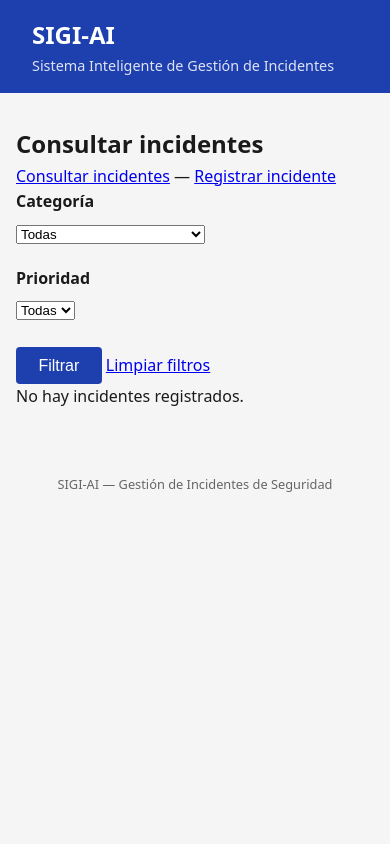
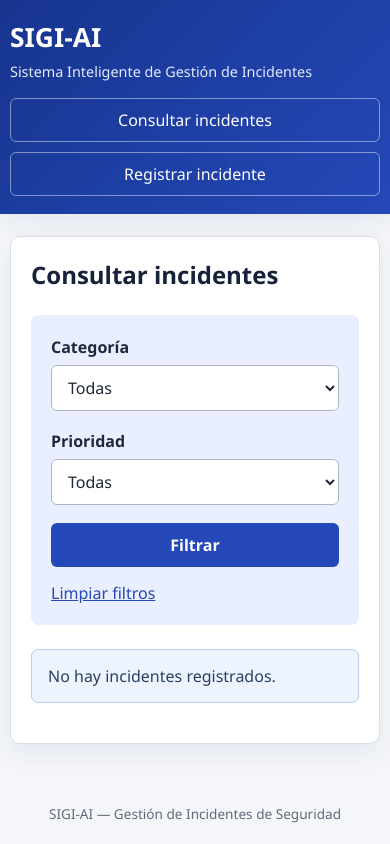
Before and after one commit to GabryelT/SIGI-AI, a Flask app: page /incidents in a window 390 px wide. Run offline with Flask 3, Linux system fonts and the light colour scheme; data that the repository does not hold is empty.

Commit message:
feat: complete responsive UI and security hardening

```diff
--- a/app/static/css/styles.css
+++ b/app/static/css/styles.css
@@ -1,138 +1,439 @@
-/* styles.css — estilos base de SIGI-AI (diseño final: Tarea 6) */
-
-/* ── Reset mínimo ─────────────────────────────────────────────────────────── */
-*, *::before, *::after {
-    box-sizing: border-box;
-    margin: 0;
-    padding: 0;
+:root {
+    --primary: #2448b8;
+    --primary-dark: #17358f;
+    --primary-light: #e9efff;
+    --background: #f4f6fa;
+    --surface: #ffffff;
+    --text: #1f2937;
+    --muted: #5f6b7a;
+    --border: #d8dee9;
+    --success: #087a55;
+    --success-bg: #d8f7e9;
+    --danger: #b42318;
+    --danger-bg: #fee4e2;
+    --warning: #8a5700;
+    --warning-bg: #fff0bf;
+    --shadow: 0 8px 24px rgba(26, 45, 90, 0.08);
 }
 
-/* ── Tipografía y layout general ──────────────────────────────────────────── */
-body {
-    font-family: system-ui, -apple-system, sans-serif;
-    font-size: 1rem;
-    line-height: 1.6;
-    color: #1a1a1a;
-    background-color: #f5f5f5;
+* {
+    box-sizing: border-box;
 }
 
-header {
-    background-color: #1e40af;
-    color: #ffffff;
-    padding: 1rem 2rem;
+html {
+    min-height: 100%;
 }
 
-header h1 {
-    font-size: 1.5rem;
+body {
+    min-height: 100vh;
+    margin: 0;
+    display: flex;
+    flex-direction: column;
+    color: var(--text);
+    background: var(--background);
+    font-family: "Segoe UI", Arial, sans-serif;
+    line-height: 1.5;
 }
 
-header p {
-    font-size: 0.9rem;
-    opacity: 0.85;
+a {
+    color: var(--primary);
 }
 
-main {
-    max-width: 800px;
-    margin: 2rem auto;
-    padding: 0 1rem;
+a:hover {
+    color: var(--primary-dark);
 }
 
-footer {
-    text-align: center;
-    padding: 1rem;
-    font-size: 0.8rem;
-    color: #666;
-    margin-top: 3rem;
+.container {
+    width: min(1180px, calc(100% - 32px));
+    margin-inline: auto;
 }
 
-/* ── Sección de formulario ────────────────────────────────────────────────── */
-.form-section h2 {
-    margin-bottom: 1.25rem;
-    font-size: 1.25rem;
+/* Accesibilidad */
+
+.skip-link {
+    position: absolute;
+    top: -60px;
+    left: 16px;
+    z-index: 1000;
+    padding: 10px 16px;
+    color: #ffffff;
+    background: #000000;
+    border-radius: 4px;
 }
 
+.skip-link:focus {
+    top: 12px;
+}
+
+/* Encabezado y navegación */
+
+.site-header {
+    color: #ffffff;
+    background: linear-gradient(135deg, var(--primary-dark), var(--primary));
+    box-shadow: var(--shadow);
+}
+
+.header-content {
+    min-height: 100px;
+    display: flex;
+    align-items: center;
+    justify-content: space-between;
+    gap: 32px;
+}
+
+.site-identity h1 {
+    margin: 0;
+    font-size: 1.65rem;
+}
+
+.site-identity h1 a {
+    color: #ffffff;
+    text-decoration: none;
+}
+
+.site-identity p {
+    margin: 3px 0 0;
+    color: #e4eaff;
+    font-size: 0.9rem;
+}
+
+.main-nav {
+    display: flex;
+    flex-wrap: wrap;
+    gap: 10px;
+}
+
+.main-nav a {
+    padding: 9px 14px;
+    color: #ffffff;
+    text-decoration: none;
+    border: 1px solid rgba(255, 255, 255, 0.45);
+    border-radius: 6px;
+}
+
+.main-nav a:hover,
+.main-nav a:focus-visible {
+    color: #ffffff;
+    background: rgba(255, 255, 255, 0.15);
+}
+
+/* Contenido */
+
+.site-main {
+    flex: 1;
+    padding-block: 38px;
+}
+
+.form-section,
+.list-section,
+.error-page {
+    padding: 28px;
+    background: var(--surface);
+    border: 1px solid var(--border);
+    border-radius: 10px;
+    box-shadow: var(--shadow);
+}
+
+.form-section {
+    max-width: 760px;
+    margin-inline: auto;
+}
+
+h2 {
+    margin-top: 0;
+    margin-bottom: 22px;
+    color: #17213a;
+}
+
+/* Formularios */
+
 .form-group {
-    margin-bottom: 1.25rem;
+    margin-bottom: 18px;
 }
 
 .form-group label {
     display: block;
+    margin-bottom: 6px;
     font-weight: 600;
-    margin-bottom: 0.35rem;
 }
 
-.form-group input[type="text"],
-.form-group input[type="date"],
-.form-group textarea {
+input,
+textarea,
+select {
     width: 100%;
-    padding: 0.5rem 0.75rem;
-    border: 1px solid #ccc;
-    border-radius: 4px;
-    font-size: 1rem;
-    font-family: inherit;
+    padding: 10px 12px;
+    color: var(--text);
+    background: #ffffff;
+    border: 1px solid #aeb7c6;
+    border-radius: 6px;
+    font: inherit;
 }
 
-.form-group textarea {
+textarea {
     resize: vertical;
 }
 
-.form-group small {
-    display: block;
-    color: #555;
-    font-size: 0.8rem;
-    margin-top: 0.25rem;
+input:focus,
+textarea:focus,
+select:focus,
+button:focus-visible,
+a:focus-visible {
+    outline: 3px solid rgba(36, 72, 184, 0.28);
+    outline-offset: 2px;
+    border-color: var(--primary);
 }
 
-/* ── Botón de envío ───────────────────────────────────────────────────────── */
-.form-actions {
-    margin-top: 1.5rem;
+small,
+.required-note {
+    color: var(--muted);
 }
 
-.form-actions button {
-    background-color: #1e40af;
+.required {
+    color: var(--danger);
+}
+
+.form-actions {
+    display: flex;
+    align-items: center;
+    flex-wrap: wrap;
+    gap: 14px;
+}
+
+button,
+.button-link {
+    display: inline-block;
+    padding: 10px 18px;
     color: #ffffff;
-    border: none;
-    padding: 0.6rem 1.4rem;
-    font-size: 1rem;
-    border-radius: 4px;
+    background: var(--primary);
+    border: 0;
+    border-radius: 6px;
+    font: inherit;
+    font-weight: 600;
+    text-decoration: none;
     cursor: pointer;
 }
 
-.form-actions button:hover {
-    background-color: #1e3a8a;
+button:hover,
+.button-link:hover {
+    color: #ffffff;
+    background: var(--primary-dark);
 }
 
-/* ── Nota de campos obligatorios ──────────────────────────────────────────── */
-.required {
-    color: #c0392b;
+/* Filtros */
+
+.filter-form {
+    display: grid;
+    grid-template-columns: minmax(200px, 1fr) minmax(180px, 1fr) auto;
+    align-items: end;
+    gap: 18px;
+    margin-bottom: 24px;
+    padding: 20px;
+    background: var(--primary-light);
+    border-radius: 8px;
 }
 
-.required-note {
-    font-size: 0.8rem;
-    color: #555;
-    margin-top: 1rem;
+.filter-form .form-group {
+    margin: 0;
 }
 
-/* ── Alertas ──────────────────────────────────────────────────────────────── */
-.alert {
-    padding: 0.85rem 1rem;
-    border-radius: 4px;
-    margin-bottom: 1.25rem;
+/* Mensajes */
+
+.alert,
+.info-message {
+    margin-bottom: 20px;
+    padding: 14px 16px;
+    border: 1px solid;
+    border-radius: 7px;
+}
+
+.alert ul {
+    margin-bottom: 0;
+}
+
+.alert-error {
+    color: var(--danger);
+    background: var(--danger-bg);
+    border-color: #f5a6a0;
 }
 
 .alert-success {
-    background-color: #d1fae5;
-    border: 1px solid #6ee7b7;
-    color: #065f46;
+    color: var(--success);
+    background: var(--success-bg);
+    border-color: #7cdbb7;
 }
 
-.alert-error {
-    background-color: #fee2e2;
-    border: 1px solid #fca5a5;
-    color: #991b1b;
+.info-message {
+    color: #29405f;
+    background: #edf4ff;
+    border-color: #b7cdf5;
 }
 
-.alert-error ul {
-    margin-top: 0.5rem;
-    padding-left: 1.25rem;
+/* Tabla */
+
+.table-wrapper {
+    width: 100%;
+    overflow-x: auto;
+    background: #ffffff;
+    border: 1px solid var(--border);
+    border-radius: 8px;
 }
+
+.incidents-table {
+    width: 100%;
+    min-width: 1180px;
+    border-collapse: collapse;
+}
+
+.incidents-table th,
+.incidents-table td {
+    padding: 12px;
+    text-align: left;
+    vertical-align: top;
+    border-bottom: 1px solid var(--border);
+}
+
+.incidents-table th {
+    color: #17213a;
+    background: #e9efff;
+    font-size: 0.9rem;
+    white-space: nowrap;
+}
+
+.incidents-table tbody tr:nth-child(even) {
+    background: #f8faff;
+}
+
+.incidents-table tbody tr:hover {
+    background: #eef3ff;
+}
+
+.incidents-table td:nth-child(2) {
+    min-width: 170px;
+    font-weight: 600;
+}
+
+.incidents-table td:nth-child(3),
+.incidents-table td:nth-child(9) {
+    min-width: 260px;
+}
+
+.incidents-table td:nth-child(6),
+.incidents-table td:nth-child(7) {
+    min-width: 170px;
+}
+
+.incidents-table time {
+    white-space: nowrap;
+}
+
+/* Prioridades */
+
+.priority-badge {
+    display: inline-block;
+    min-width: 62px;
+    padding: 4px 10px;
+    text-align: center;
+    font-weight: 700;
+    border-radius: 999px;
+}
+
+.priority-alta {
+    color: #9b1c14;
+    background: #ffd8d5;
+}
+
+.priority-media {
+    color: var(--warning);
+    background: var(--warning-bg);
+}
+
+.priority-baja {
+    color: #08633f;
+    background: #cff3df;
+}
+
+/* Páginas de error */
+
+.error-page {
+    max-width: 700px;
+    margin-inline: auto;
+    text-align: center;
+}
+
+.error-code {
+    margin: 0;
+    color: var(--primary);
+    font-size: 4rem;
+    font-weight: 800;
+}
+
+.error-page .button-link {
+    margin-top: 12px;
+}
+
+/* Pie de página */
+
+.site-footer {
+    padding: 20px 0;
+    color: var(--muted);
+    text-align: center;
+    font-size: 0.85rem;
+}
+
+.site-footer p {
+    margin: 0;
+}
+
+/* Adaptación para celulares */
+
+@media (max-width: 768px) {
+    .header-content {
+        padding-block: 18px;
+        align-items: flex-start;
+        flex-direction: column;
+        gap: 16px;
+    }
+
+    .main-nav {
+        width: 100%;
+    }
+
+    .main-nav a {
+        flex: 1;
+        text-align: center;
+    }
+
+    .site-main {
+        padding-block: 22px;
+    }
+
+    .form-section,
+    .list-section,
+    .error-page {
+        padding: 20px;
+    }
+
+    .filter-form {
+        grid-template-columns: 1fr;
+    }
+
+    .filter-form .form-actions {
+        align-items: flex-start;
+    }
+}
+
+@media (max-width: 480px) {
+    .container {
+        width: min(100% - 20px, 1180px);
+    }
+
+    .main-nav {
+        flex-direction: column;
+    }
+
+    button,
+    .button-link {
+        width: 100%;
+        text-align: center;
+    }
+}
--- a/app/templates/base.html
+++ b/app/templates/base.html
@@ -3,21 +3,50 @@
 <head>
     <meta charset="UTF-8">
     <meta name="viewport" content="width=device-width, initial-scale=1.0">
+
     <title>{% block title %}SIGI-AI{% endblock %}</title>
-    <link rel="stylesheet" href="{{ url_for('static', filename='css/styles.css') }}">
+
+    <link
+        rel="stylesheet"
+        href="{{ url_for('static', filename='css/styles.css') }}"
+    >
 </head>
+
 <body>
-    <header>
-        <h1>SIGI-AI</h1>
-        <p>Sistema Inteligente de Gestión de Incidentes</p>
+    <a class="skip-link" href="#contenido-principal">
+        Saltar al contenido principal
+    </a>
+
+    <header class="site-header">
+        <div class="container header-content">
+            <div class="site-identity">
+                <h1>
+                    <a href="{{ url_for('incidents.list_incidents') }}">
+                        SIGI-AI
+                    </a>
+                </h1>
+                <p>Sistema Inteligente de Gestión de Incidentes</p>
+            </div>
+
+            <nav class="main-nav" aria-label="Navegación principal">
+                <a href="{{ url_for('incidents.list_incidents') }}">
+                    Consultar incidentes
+                </a>
+                <a href="{{ url_for('incidents.new_incident_form') }}">
+                    Registrar incidente
+                </a>
+            </nav>
+        </div>
     </header>
 
-    <main>
+    <main id="contenido-principal" class="container site-main">
         {% block content %}{% endblock %}
     </main>
 
-    <footer>
-        <p>SIGI-AI &mdash; Gestión de Incidentes de Seguridad</p>
+    <footer class="site-footer">
+        <div class="container">
+            <p>SIGI-AI &mdash; Gestión de Incidentes de Seguridad</p>
+        </div>
     </footer>
 </body>
 </html>
--- a/app/templates/incidents/list.html
+++ b/app/templates/incidents/list.html
@@ -6,11 +6,7 @@
 <section class="list-section">
     <h2>Consultar incidentes</h2>
 
-    <nav class="section-nav">
-        <a href="{{ url_for('incidents.list_incidents') }}">Consultar incidentes</a>
-        &mdash;
-        <a href="{{ url_for('incidents.new_incident_form') }}">Registrar incidente</a>
-    </nav>
+
 
     {# Error por filtro inválido #}
     {% if error %}
@@ -88,7 +84,13 @@
 
     {# Tabla de incidentes #}
     {% if incidents %}
-    <table class="incidents-table">
+<div
+    class="table-wrapper"
+    role="region"
+    aria-label="Listado de incidentes"
+    tabindex="0"
+>
+<table class="incidents-table">
         <thead>
             <tr>
                 <th scope="col">ID</th>
@@ -110,15 +112,27 @@
                 <td>{{ incident.description }}</td>
                 <td>{{ incident.location }}</td>
                 <td>{{ incident.incident_date }}</td>
-                <td>{{ incident.created_at }}</td>
+            <td>
+    <time datetime="{{ incident.created_at }}">
+        {{ incident.created_at[:19] | replace("T", " ") }}
+    </time>
+</td>
                 <td>{{ incident.category }}</td>
-                <td>{{ incident.priority }}</td>
+
+<td>
+    <span class="priority-badge priority-{{ incident.priority|lower }}">
+        {{ incident.priority }}
+    </span>
+</td>
+
                 <td>{{ incident.classification_explanation }}</td>
             </tr>
             {% endfor %}
         </tbody>
     </table>
+    </div>
     {% endif %}
+
 
 </section>
 {% endblock %}
```
Also changed, not shown: app/__init__.py (+13 -17 lines), app/templates/errors/404.html (added, +14 -0 lines), app/templates/errors/500.html (added, +14 -0 lines).
